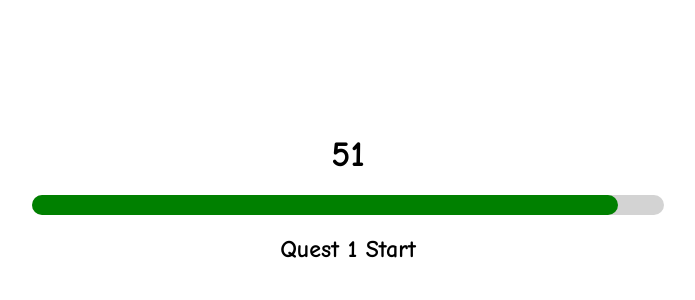
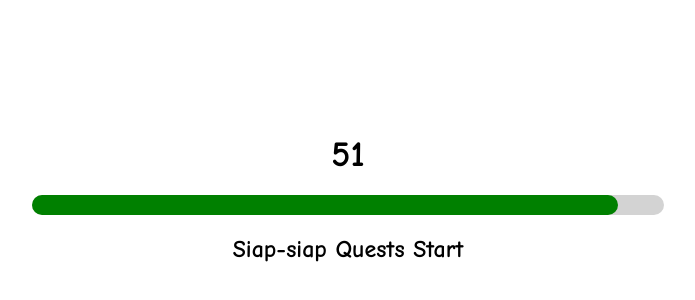
Before and after one commit to vickydbz/harapsabariniujian, a plain HTML site: page index.html in a window 1280 px wide. Shown: the part 120-420 px from the top of the page, without its empty margins (292-987 px from the left). Drawn offline with Linux system fonts and the light colour scheme.

Commit message:
Update index.html

```diff
--- a/index.html
+++ b/index.html
@@ -73,7 +73,7 @@
         }
 
         if (quest1) {
-          quest.innerHTML = "Quest 1 Start";
+          quest.innerHTML = "Siap-siap Quests Start";
           quest.style.visibility = "visible";
         } else if (quest2) {
           quest.innerHTML = "DN DN!!";
```
